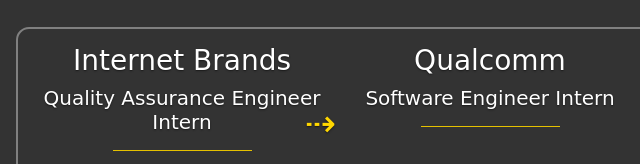
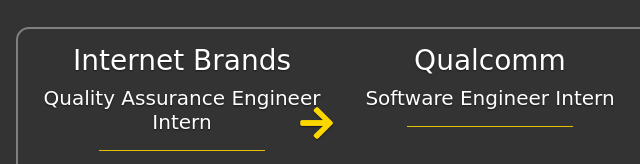
Before and after one commit to marsilinou97/cecs105-bootstrap, a plain HTML site: page index.html in a window 1280 px wide. Shown: the part 1448-1612 px from the top of the page, 304-944 px from the left. Drawn offline with nearby package versions, Linux system fonts and the light colour scheme.

Commit message:
Update index.html

```diff
--- a/index.html
+++ b/index.html
@@ -129,16 +129,21 @@
         }
 
         .arrow:after {
-            content: '\21E2';
-            /*color: black;*/
+            font-family: "Font Awesome 5 Free";
+            display: inline-block;
+            padding-right: 3px;
+            vertical-align: middle;
+            font-weight: 900;
+            content: "\f061";
             position: absolute;
-            /*top: 50%;*/
             left: 0;
             transform: translate(-100%, -50%);
             z-index: 1;
             color: gold;
             font-size: 28pt;
             top: 80px;
+            margin: 0 auto;
+            text-align: center;
         }
     </style>
 </head>
@@ -186,7 +191,7 @@
             <div class="col">
                 <h3>Internet Brands</h3>
                 <h5>Quality Assurance Engineer Intern</h5>
-                <hr color="gold" width="50%">
+                <hr color="gold" width="60%">
 
                 <ul>
 
@@ -203,7 +208,7 @@
             <div class="col">
                 <h3>Qualcomm</h3>
                 <h5>Software Engineer Intern</h5>
-                <hr class="arrow" color="gold" width="50%">
+                <hr class="arrow" color="gold" width="60%">
                 <ul>
                     <li>Developed a multifunction XML parser in my first two weeks to be used by more than 200
                         developers, saving around 50% of processing time per test case.
@@ -223,7 +228,7 @@
             <div class="col">
                 <h3>Internet brands</h3>
                 <h5>Web Developer Intern</h5>
-                <hr class="arrow" color="gold" width="50%">
+                <hr class="arrow" color="gold" width="60%">
                 <ul>
                     <li>Collaborated with engineers to design and code new features and enhancements.</li>
                     <li>Researched new technologies and possible improvements, and refactored existing code.</li>
```
